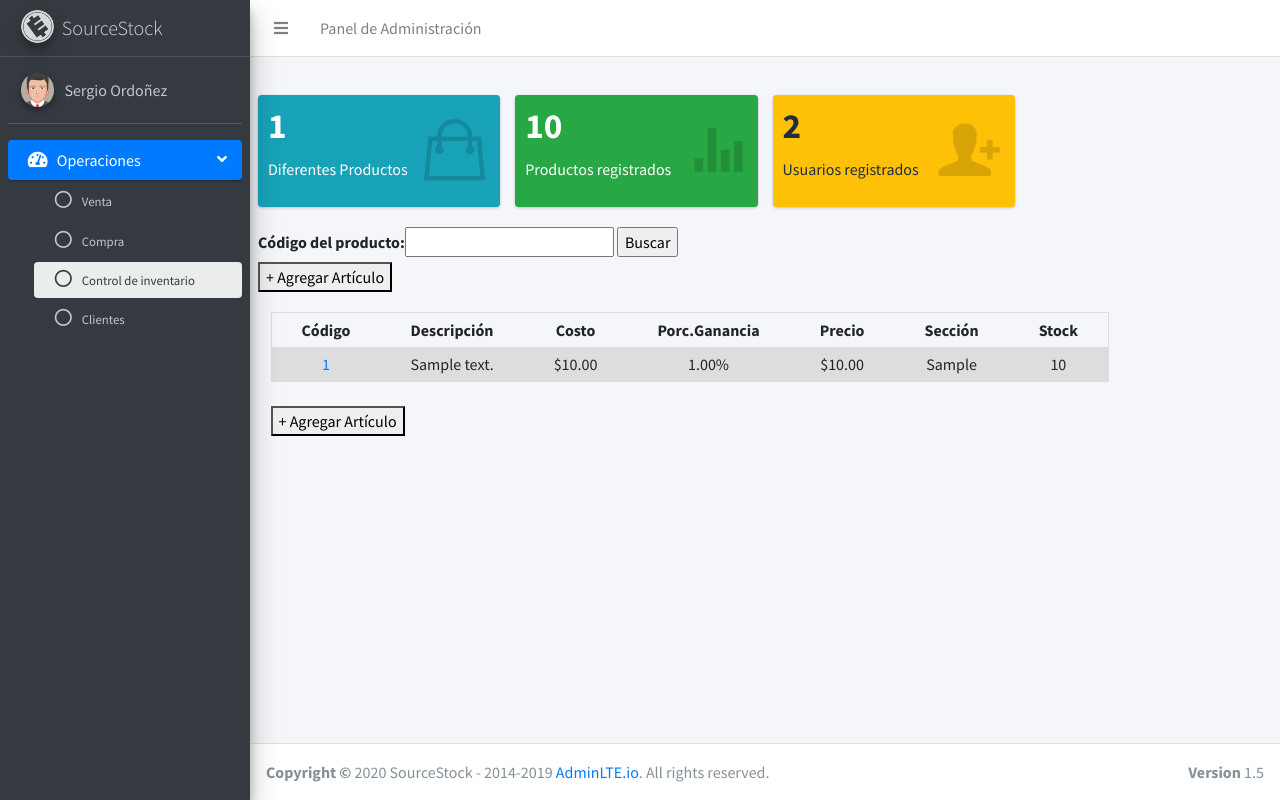
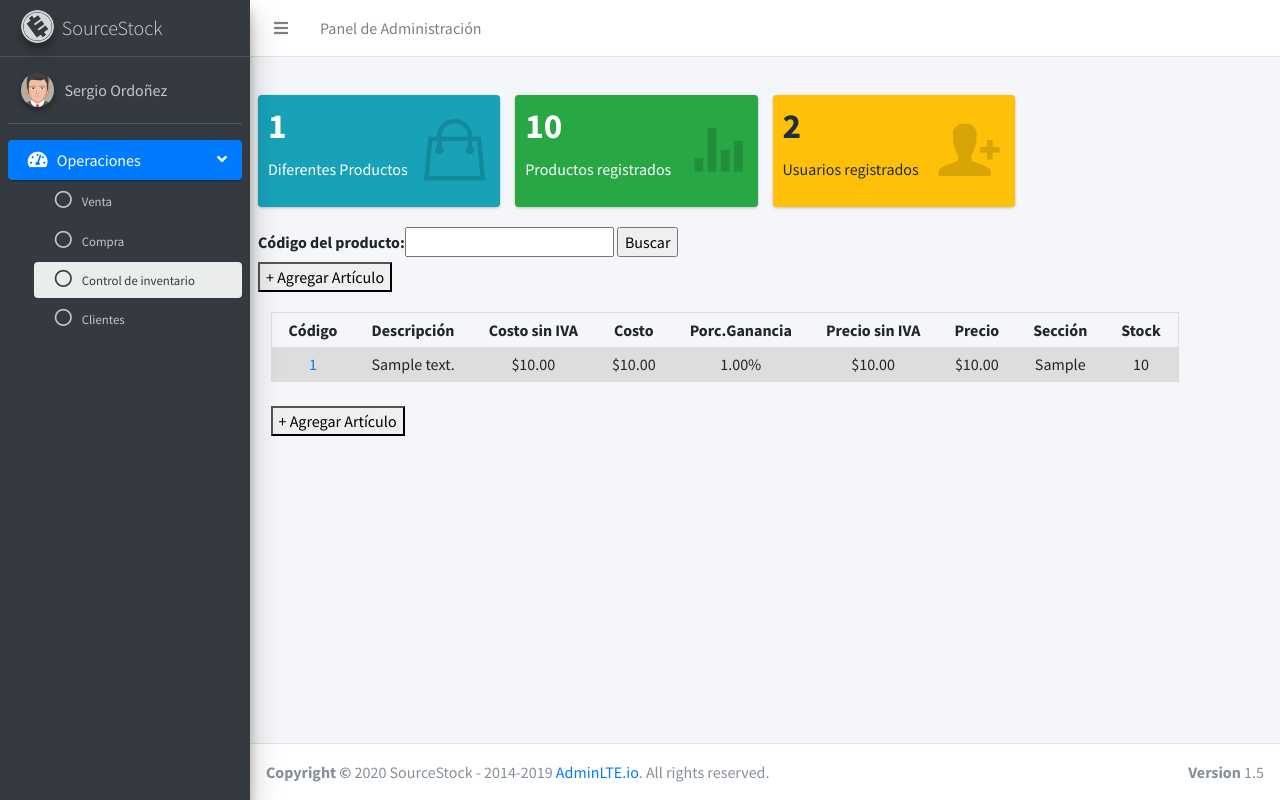
Before and after one commit to SantiR38/SourceStock, a Django app: page /control_inventario in a window 1280 px wide. Run offline with Django 3.2, Linux system fonts and the light colour scheme; tables that the repository leaves empty hold one stand-in row (values such as "Sample post"); some libraries are stand-ins or nearby versions.

Commit message:
Columnas costo s/iva y precio s/iva añadidas a la tabla control de inventario

```diff
--- a/erp/functions.py
+++ b/erp/functions.py
@@ -57,7 +57,7 @@ def dni_cliente():
     return a
 
 # Cuando la tabla solo tiene los costos y precios con iva incluidos, esta formula itera sobre cada producto
-# agregando el costo y el precio sin iva.
+# agregando el costo y el precio sin iva (se hace solo una vez a la hora de actualizar la app.)
 def campos_sin_iva():
     a = Article.objects.all()
     x = round((Decimal(1.21)), 2)
--- a/erp/templates/base_layout.html
+++ b/erp/templates/base_layout.html
@@ -32,7 +32,7 @@
     ul.errorlist {display:none;}
     table, th, td {
       text-align: center;
-      padding: 5px 30px 5px 30px;
+      padding: 5px 17px 5px 17px;
     }
     table.borde-externo {
       border: 1px solid #dddddd;
--- a/erp/templates/control_inventario.html
+++ b/erp/templates/control_inventario.html
@@ -30,8 +30,10 @@
                 <tr class="intercalado">
                   <th>Código</th>
                   <th>Descripción</th>
+                  <th>Costo sin IVA</th>
                   <th>Costo</th>
                   <th>Porc.Ganancia</th>
+                  <th>Precio sin IVA</th>
                   <th>Precio</th>
                   <th>Sección</th>
                   <th>Stock</th>
@@ -42,8 +44,10 @@
                   <tr class="intercalado">
                     <td><a href="articulo/{{i.codigo}}">{{i.codigo}}</a></td>
                     <td> {{i.descripcion}} </td>
+                    <td> ${{i.costo_sin_iva}} </td>
                     <td> ${{i.costo}} </td>
                     <td> {{i.porcentaje_ganancia}}% </td>
+                    <td> ${{i.precio_sin_iva}} </td>
                     <td> ${{i.precio}} </td>
                     <td> {{i.seccion}} </td>
                     <td> {{i.stock}} </td>
```
